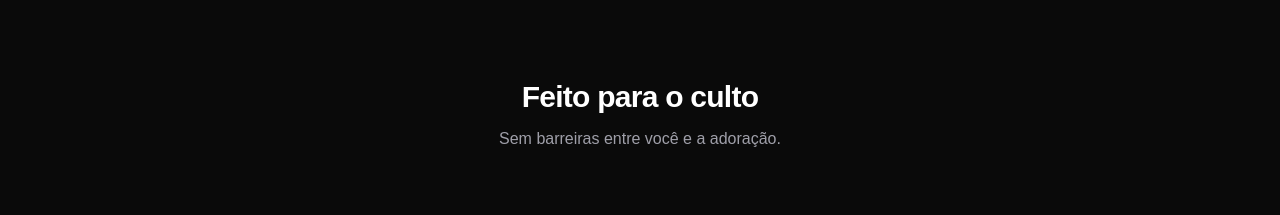
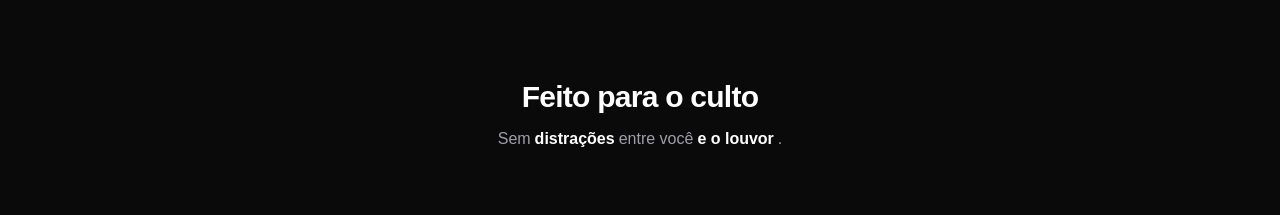
Before and after one commit to HeberDN/H2-Harpa-web, a React (Vite) app: page / in a window 1280 px wide. Shown: the part 1060-1275 px from the top of the page. Built offline with nearby package versions, Linux system fonts and the light colour scheme.

Commit message:
refact(landing): frases de efeito e tela de termo/privacidade botão voltar para inicio

```diff
--- a/src/pages/LandingPageV2.tsx
+++ b/src/pages/LandingPageV2.tsx
@@ -30,6 +30,33 @@ export default function LandingPageV2() {
     const [api, setApi] = useState<CarouselApi>();
     const [current, setCurrent] = useState(0);
     const [count, setCount] = useState(0);
+
+    // --- ANIMAÇÃO DE TEXTO ---
+    const word1List = ["barreiras", "distrações", "propagandas", "interrupções"];
+    const word2List = ["e a adoração", "e o louvor"];
+    const [currentPhrase, setCurrentPhrase] = useState({ word1: word1List[0], word2: word2List[0] });
+    const [isAnimatingPhrase, setIsAnimatingPhrase] = useState(false);
+
+    useEffect(() => {
+        const interval = setInterval(() => {
+            setIsAnimatingPhrase(true);
+            setTimeout(() => {
+                setCurrentPhrase(prev => {
+                    let nextWord1 = prev.word1;
+                    while (nextWord1 === prev.word1) {
+                        nextWord1 = word1List[Math.floor(Math.random() * word1List.length)];
+                    }
+                    let nextWord2 = prev.word2;
+                    while (nextWord2 === prev.word2) {
+                        nextWord2 = word2List[Math.floor(Math.random() * word2List.length)];
+                    }
+                    return { word1: nextWord1, word2: nextWord2 };
+                });
+                setIsAnimatingPhrase(false);
+            }, 450);
+        }, 4800);
+        return () => clearInterval(interval);
+    }, []);
 
     useEffect(() => {
         if (!api) return;
@@ -170,9 +197,16 @@ export default function LandingPageV2() {
                     <h2 className="text-2xl md:text-3xl font-bold tracking-tight text-white mb-3">
                         Feito para o culto
                     </h2>
-                    <p className="text-zinc-400 text-sm md:text-base">
-                        Sem barreiras entre você e a adoração.
-                    </p>
+                    <div className="text-zinc-400 text-sm md:text-base flex flex-wrap items-center md:justify-center gap-x-1 min-h-[40px] md:min-h-0">
+                        <span>Sem</span>
+                        <span className={`inline-block font-semibold text-white transition-all duration-300 ${isAnimatingPhrase ? 'opacity-0 -translate-y-3' : 'opacity-100 translate-y-0'}`}>
+                            {currentPhrase.word1}
+                        </span>
+                        <span>entre você</span>
+                        <span className={`inline-block font-semibold text-white transition-all duration-300 ${isAnimatingPhrase ? 'opacity-0 translate-y-3' : 'opacity-100 translate-y-0'}`}>
+                            {currentPhrase.word2}
+                        </span>.
+                    </div>
                 </div>
 
                 {/* Lista Mobile / Grid Desktop */}
--- a/src/pages/PrivacyPolicy.tsx
+++ b/src/pages/PrivacyPolicy.tsx
@@ -1,14 +1,14 @@
 import { Button } from '@/components/ui/button';
-import { ArrowLeftIcon } from '@phosphor-icons/react';
+import { HouseIcon } from '@phosphor-icons/react';
 
 export function PrivacyPolicy() {
   return (
     <div className="min-h-screen flex flex-col bg-background text-foreground">
-      <header className="py-6 px-8 border-b flex items-center">
+      <header className="py-6 px-8 border-b flex items-center justify-between">
         <Button variant="ghost" asChild className="mr-4">
           <a href="#">
-            <ArrowLeftIcon className="w-5 h-5 mr-2" />
-            Voltar
+            <HouseIcon className="w-5 h-5 mr-2" />
+            H2 Harpa Cristã
           </a>
         </Button>
         <span className="font-bold text-xl">Política de Privacidade</span>
--- a/src/pages/TermsOfUse.tsx
+++ b/src/pages/TermsOfUse.tsx
@@ -1,14 +1,14 @@
 import { Button } from '@/components/ui/button';
-import { ArrowLeftIcon } from '@phosphor-icons/react';
+import { HouseIcon } from '@phosphor-icons/react';
 
 export function TermsOfUse() {
   return (
     <div className="min-h-screen flex flex-col bg-background text-foreground">
-      <header className="py-6 px-8 border-b flex items-center">
+      <header className="py-6 px-8 border-b flex items-center justify-between">
         <Button variant="ghost" asChild className="mr-4">
           <a href="#">
-            <ArrowLeftIcon className="w-5 h-5 mr-2" />
-            Voltar
+            <HouseIcon className="w-5 h-5 mr-2" />
+            H2 Harpa Cristã
           </a>
         </Button>
         <span className="font-bold text-xl">Termos de Uso</span>
```
